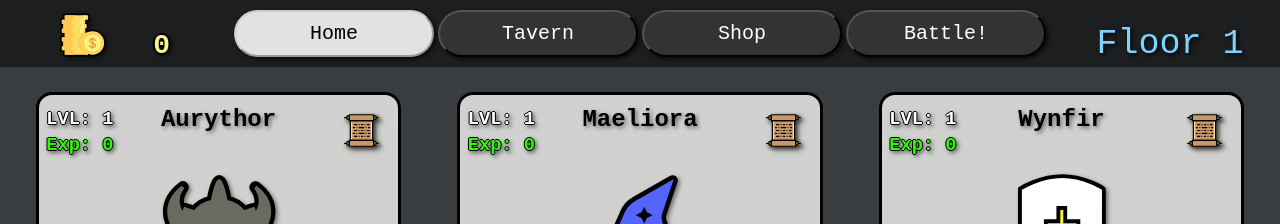
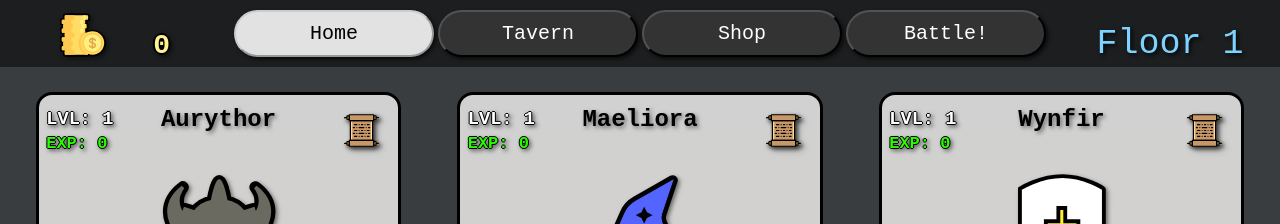
Before and after one commit to nicolas-momo/BM-Game, a React (Create React App) app: page / in a window 1280 px wide. Shown: the top 224 px of the page. Built offline with nearby package versions, Linux system fonts and the light colour scheme.

Commit message:
Exp -> EXP, font size ajustado

```diff
--- a/src/Components/Characters/Mage.jsx
+++ b/src/Components/Characters/Mage.jsx
@@ -23,7 +23,7 @@ export class Mage extends React.Component {
         <div className="topContainer">
           <div className="lvlExpContainer">
             <h3 className="lvlStyle">LVL: { lvl }</h3>
-            <h3 className="expStyle">Exp: { shrunkExp }</h3>
+            <h3 className="expStyle">EXP: { shrunkExp }</h3>
           </div>
           <h2 className="nameStyle">{ name }</h2>
         </div>
--- a/src/Components/Characters/Paladin.jsx
+++ b/src/Components/Characters/Paladin.jsx
@@ -26,7 +26,7 @@ class Paladin extends React.Component {
         <div className="topContainer ">
           <div className="lvlExpContainer">
             <h3 className="lvlStyle">LVL: { lvl }</h3>
-            <h3 className="expStyle">Exp: { shrunkExp }</h3>
+            <h3 className="expStyle">EXP: { shrunkExp }</h3>
           </div>
           <h2 className="nameStyle">{ name }</h2>
         </div>
--- a/src/Components/Characters/Warrior.jsx
+++ b/src/Components/Characters/Warrior.jsx
@@ -25,7 +25,7 @@ class Warrior extends React.Component {
         <div className="topContainer ">
           <div className="lvlExpContainer">
             <h3 className="lvlStyle">LVL: { lvl }</h3>
-            <h3 className="expStyle">Exp: { shrunkExp }</h3>
+            <h3 className="expStyle">EXP: { shrunkExp }</h3>
           </div>
           <h2 className="nameStyle">{ name }</h2>
         </div>
--- a/src/Styles/charStyle.css
+++ b/src/Styles/charStyle.css
@@ -111,6 +111,7 @@
 }
 
 .expStyle {
+  font-size: 17px;
   margin-left: 5px;
   margin: 2px;
   color: #2cfc03;
```
